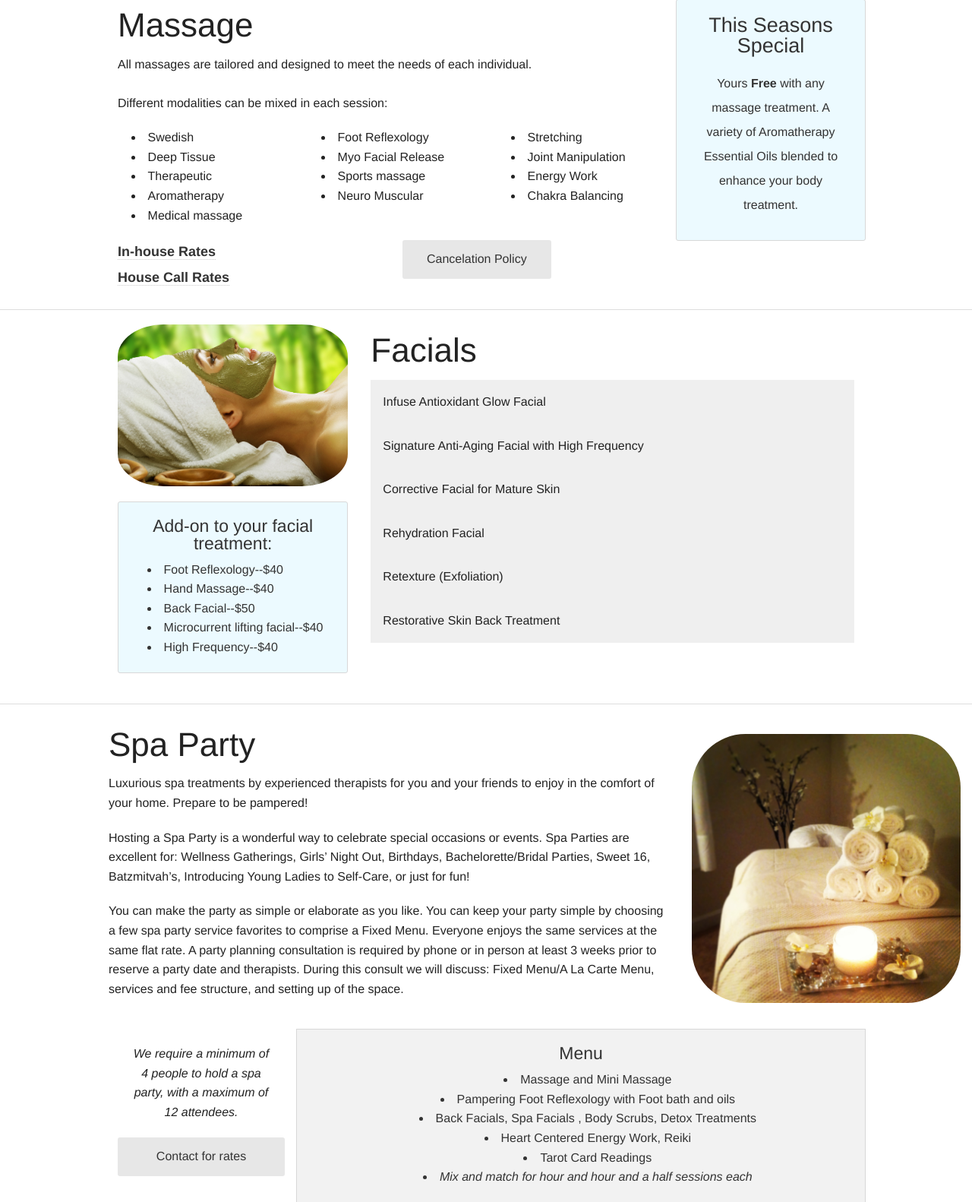
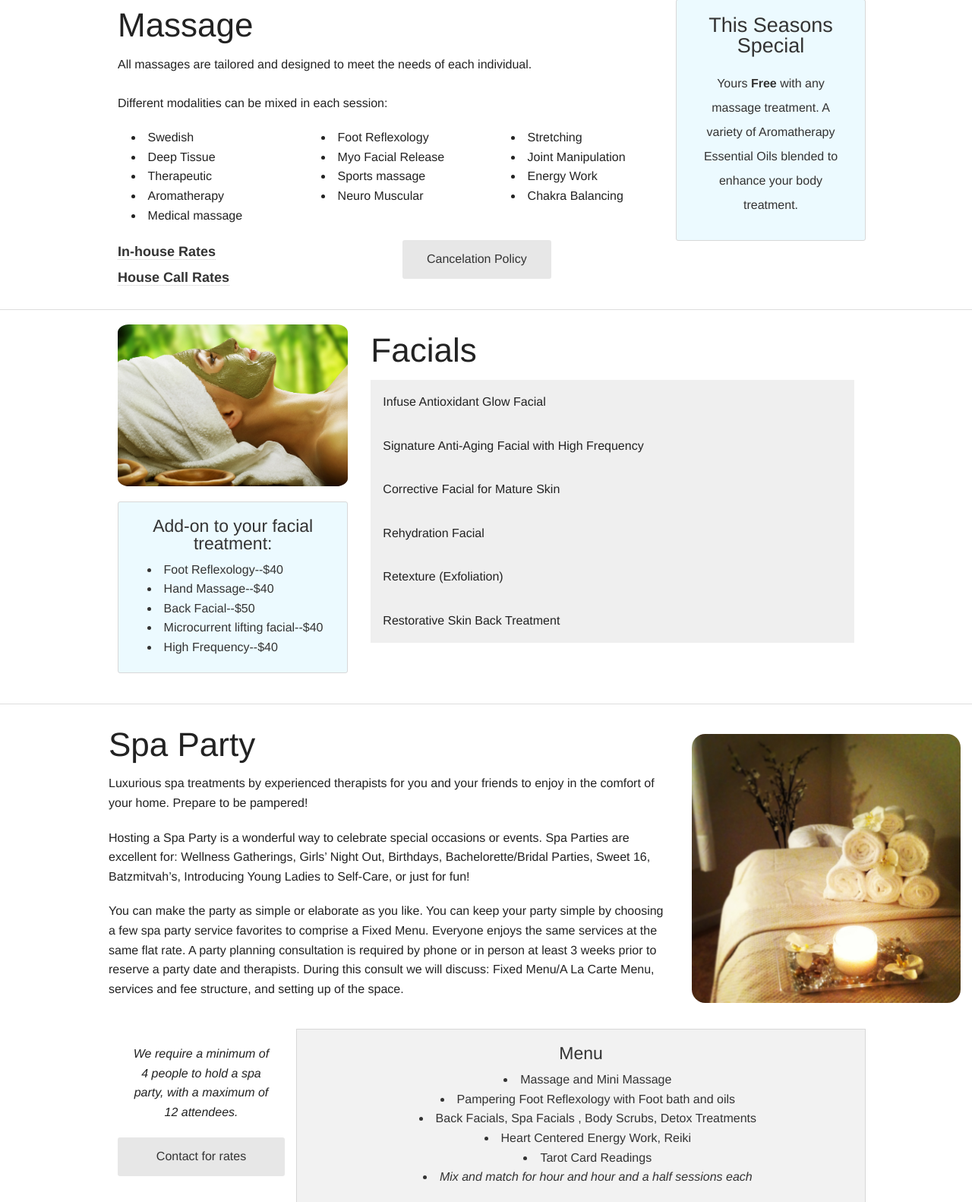
Before and after one commit to rimmesbe/TrinityFusion_site, a PHP site: page / in a window 1280 px wide. Shown: the part 697-2279 px from the top of the page at 76% size. Run offline with PHP 8.4, Linux system fonts and the light colour scheme.

Commit message:
changed seciton image border radius

```diff
--- a/massage_and_facials/css/application.css
+++ b/massage_and_facials/css/application.css
@@ -29,7 +29,7 @@ body.f-topbar-fixed {
 }
 
 .section-img {
-  border-radius: 20%;
+  border-radius: 5%;
 }
 
 .margin-left {
```
